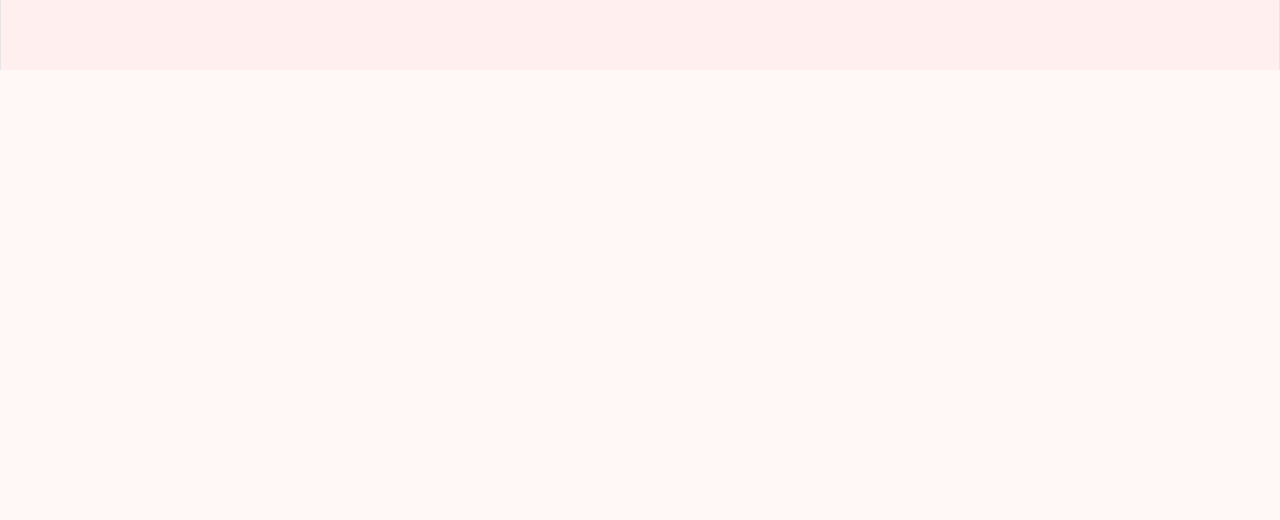
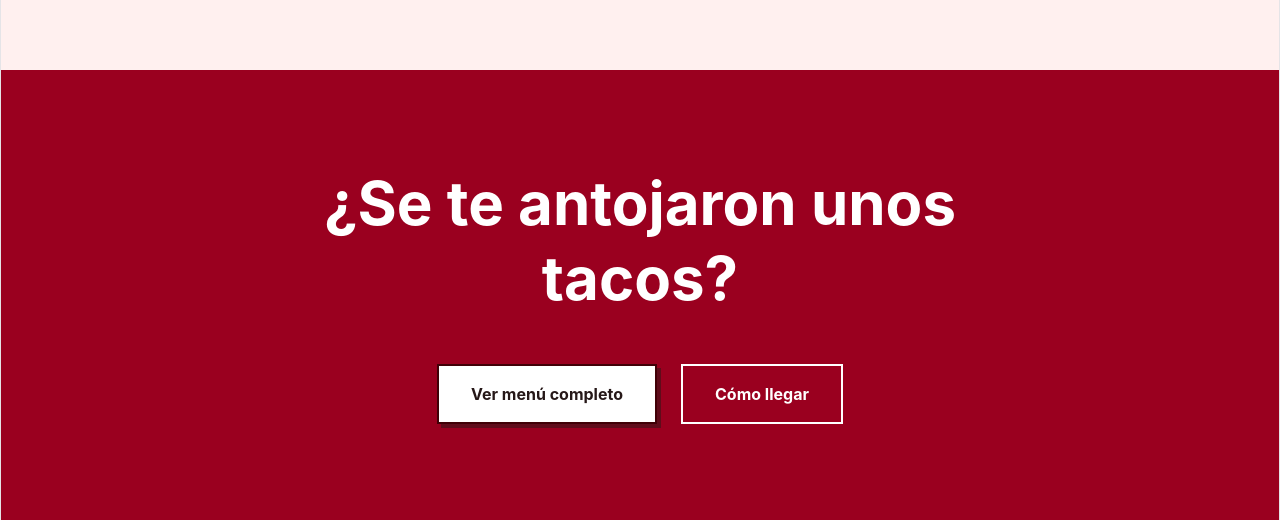
Before and after one commit to IvanPuenteB/tacos-melendez, a React (Vite) app: page / in a window 1280 px wide. Shown: the part 4253-4773 px from the top of the page. Before the commit the page ends 4323 px from the top, so only its background shows below. Built offline with nearby package versions, Linux system fonts and the light colour scheme.

Commit message:
adding CTA section

```diff
--- a/src/App.jsx
+++ b/src/App.jsx
@@ -5,6 +5,7 @@ import About from './components/About'
 import Menu from './components/Menu'
 import Featured from './components/Featured'
 import Location from './components/Location'
+import Cta from './components/CTA'
 
 function App() {
 
@@ -22,7 +23,8 @@ function App() {
     </Featured>
     <Location>
     </Location>
-
+    <Cta>
+    </Cta>
     </>
   )
 }
--- /dev/null
+++ b/src/components/CTA.jsx
@@ -0,0 +1,28 @@
+function Cta() {
+  return (
+    <section className="py-24 bg-(--primary) text-(--on-primary) relative overflow-hidden">
+      <div className="absolute inset-0 opacity-10"></div>
+      <div className="relative z-10 max-w-container-max mx-auto px-margin-mobile text-center flex flex-col items-center gap-8">
+        <h2 className="font-bold text-6xl text-(--on-primary) max-w-3xl leading-tight">
+          ¿Se te antojaron unos tacos?
+        </h2>
+        <div className="flex flex-wrap justify-center gap-6 mt-4">
+          <a
+            className="bg-(--on-primary) text-(--text) hover:text-(--on-primary) px-8 py-4 rounded-none border-2 border-(--on-primary-fixed) font-label-lg text-label-lg font-bold hover:bg-(--surface-container) transition-colors shadow-[4px_4px_0px_0px_rgba(38,24,24,0.5)] active:translate-y-1 active:translate-x-1 active:shadow-none inline-flex items-center gap-2"
+            href="#menu"
+          >
+            <span className="">Ver menú completo</span>
+          </a>
+          <a
+            className="bg-transparent text-(--on-primary) border-2 border-(--on-primary) px-8 py-4 rounded-none font-label-lg text-label-lg font-bold hover:bg-(--on-primary)/10 transition-colors inline-flex items-center gap-2"
+            href="#ubicacion"
+          >
+            <span className="">Cómo llegar</span>
+          </a>
+        </div>
+      </div>
+    </section>
+  );
+}
+
+export default Cta;
```
